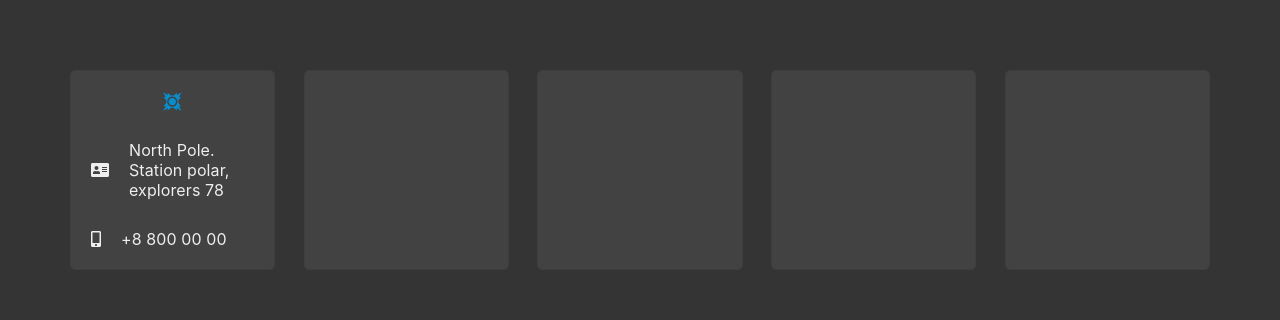
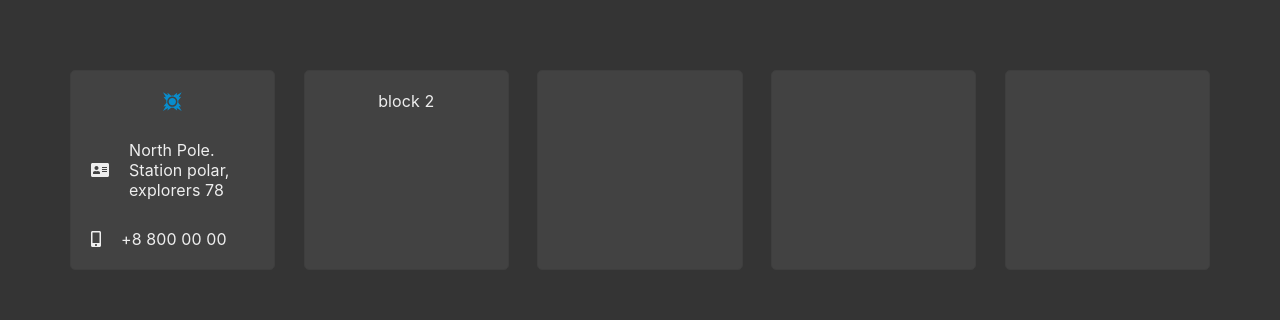
Before and after one commit to SantYaga33/SocialNetwork, a React (Create React App) app: page / in a window 1280 px wide. Shown: the part 2535-2855 px from the top of the page. Built offline with nearby package versions, Linux system fonts and the light colour scheme.

Commit message:
+ block 2 + block 2

```diff
--- a/src/Components/TimeLine/Footer/Footer.jsx
+++ b/src/Components/TimeLine/Footer/Footer.jsx
@@ -21,7 +21,9 @@ const Footer = () => {
 								<div >+8 800 00 00 </div>
 							</div>
 						</div>
-						<div className={styles.footer_blockInfo}></div>
+						<div className={styles.footer_blockInfo}>
+							block 2
+						</div>
 						<div className={styles.footer_blockInfo}></div>
 						<div className={styles.footer_blockInfo}></div>
 						<div className={styles.footer_blockInfo}></div>
```
